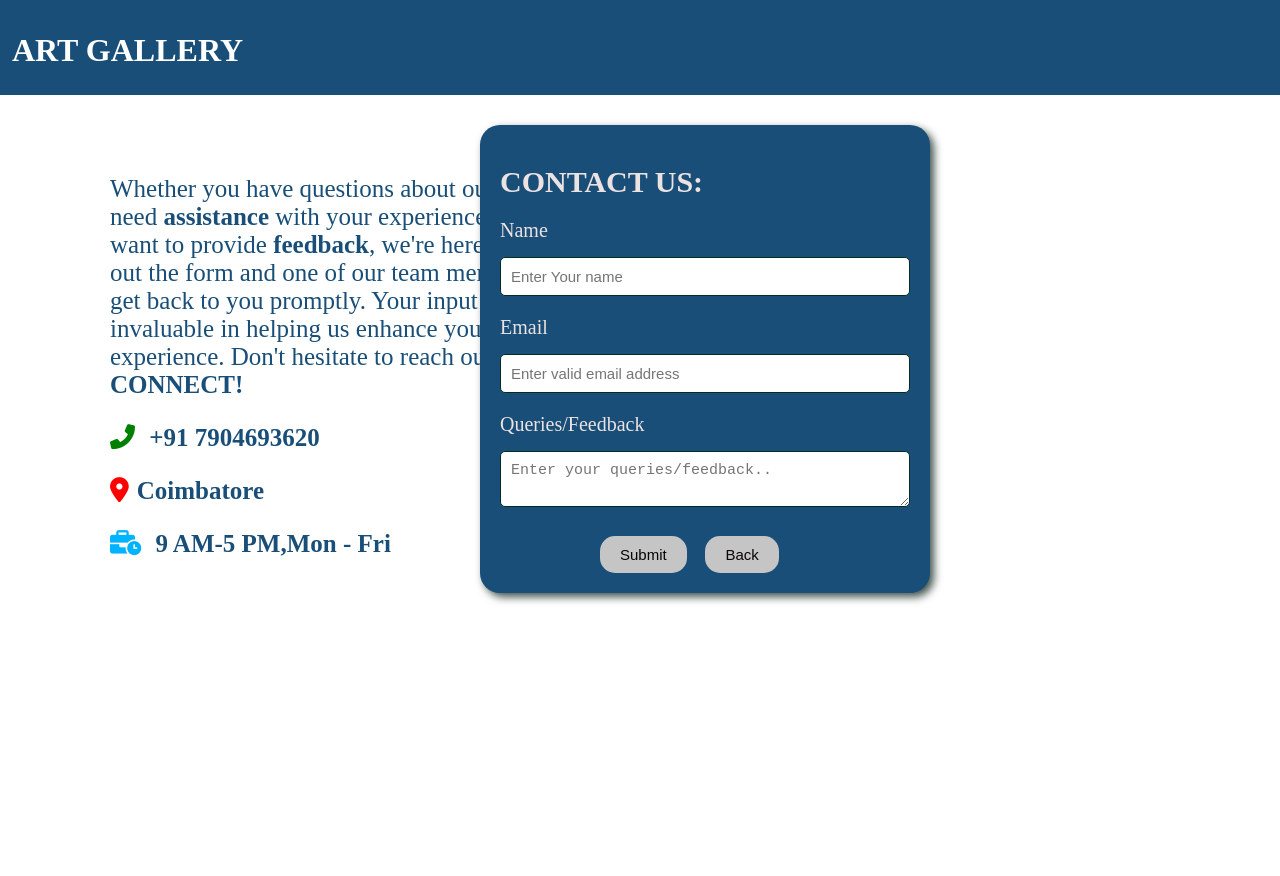
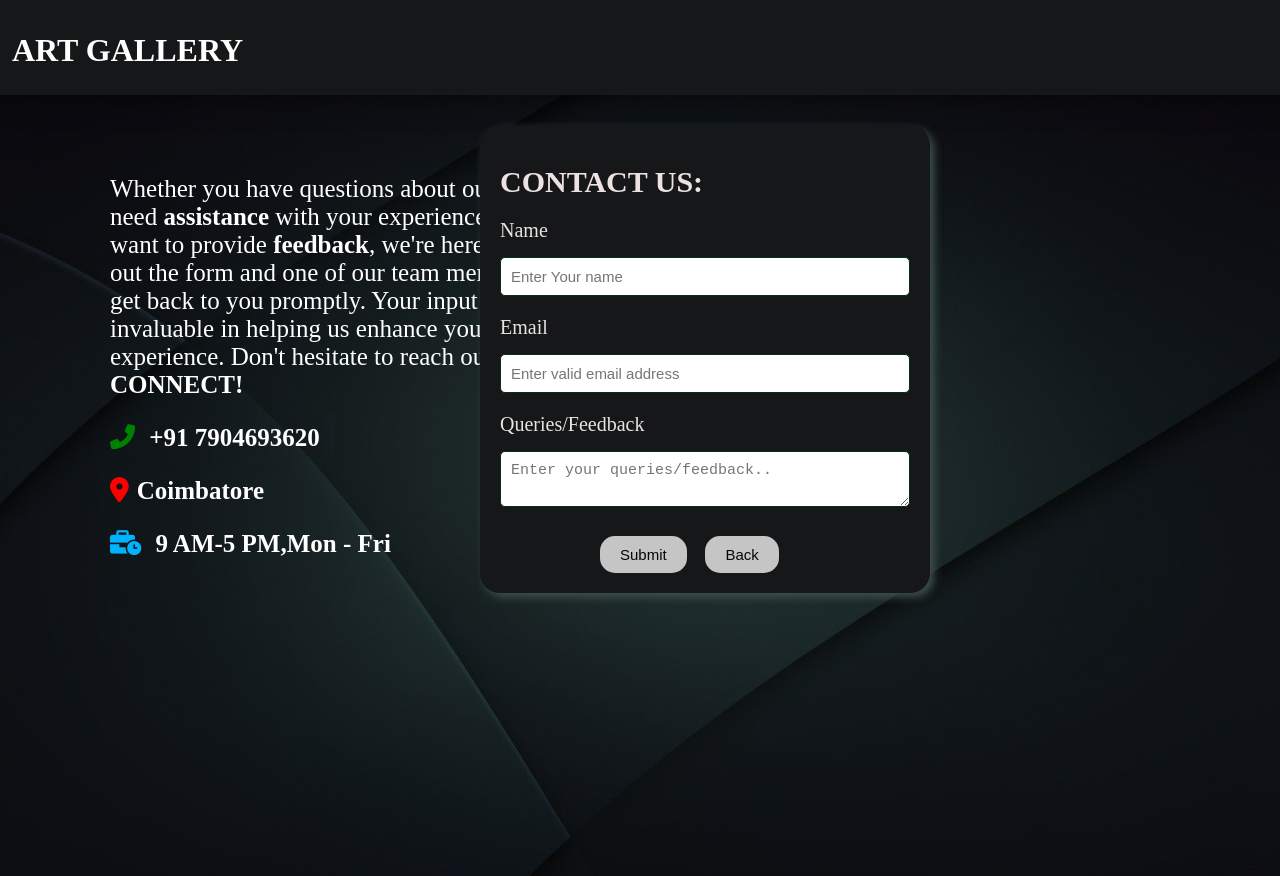
Before and after one commit to arulkumara1010/ArtGallery, a website: page contact.html in a window 1280 px wide. Drawn offline with Linux system fonts and the light colour scheme.

Commit message:
dashboard finished

```diff
--- a/contact.html
+++ b/contact.html
@@ -10,7 +10,7 @@
     <style>
         body {
             font-family: 'Times New Roman', Times, serif;
-            background-image: linear-gradient(rgba(0, 0, 0, 0.5),rgba(0,0,0,0.5)),url("img/background tree1.jpg");
+            background-image: linear-gradient(rgba(0, 0, 0, 0.5),rgba(0,0,0,0.5)),url("img/bgmith.jpg");
             background-size: cover;
             background-position: center;
             background-repeat: no-repeat;
@@ -20,7 +20,6 @@
             overflow: hidden;
         }
         .wrapper {
-            background-color: white;
             display: flex;
             justify-content: center; /* Center children horizontally */
             align-items: center; /* Center children vertically */
@@ -35,7 +34,7 @@
            box-sizing: border-box;
            z-index: 2; /* Ensures form is on top if overlapping occurs */
            border-radius: 20px;
-           background-color: #184e77;
+           background-color: #161718;
            box-shadow: 4px 4px 8px rgb(64, 82, 76);
            backdrop-filter: blur(5px); /* Apply blur effect */
           -webkit-backdrop-filter: blur(2px); /* For Safari */
@@ -82,12 +81,13 @@
            padding: 10px;
            z-index: 1; /* Ensures it's behind other content if overlapping */
            font-size:15px; /* Increased font size for better readability */
+
          }
 
 
             .info-container p {
             font-size: 25px; /* Size for paragraph text */
-            color: #184e77; /* Optional: dark color for text */
+            color: #ffffff; /* Optional: dark color for text */
             }
             .description {
                animation: fadeInLeft 4s ease-out forwards; /* Customize duration and easing */
@@ -177,7 +177,7 @@
         display: flex;
         flex-direction: row;
         backdrop-filter: blur(10px);
-        background-color: #184e77;
+        background-color: #151719;
         box-shadow: 0 0 25px rgba(0,0,0,0.5);
         margin-left: -5px;
         margin-top: -5px;
```
Also changed, not shown: home.html (+1 -1 lines), img/logo.jpg (added).
